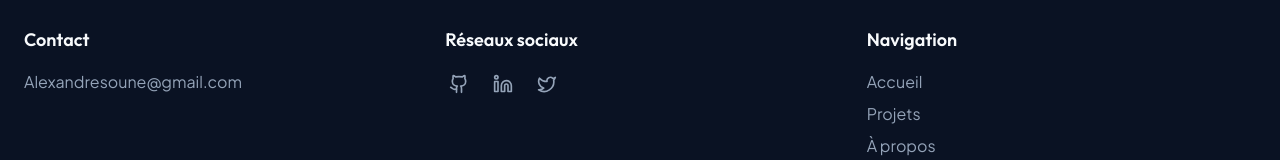
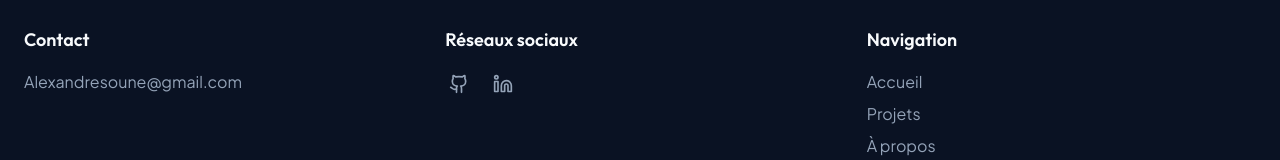
Before and after one commit to Atuyto/Alexandre-Hannecart, a React (Vite) app: page /Alexandre-Hannecart/projects/1 in a window 1280 px wide. Shown: the part 461-621 px from the top of the page. Built offline with nearby package versions, Linux system fonts and the light colour scheme; the HTML template or start-up script is replaced by a standard one.

Commit message:
Remove Twitter link from Footer component

```diff
--- a/src/components/Footer.tsx
+++ b/src/components/Footer.tsx
@@ -4,7 +4,6 @@ import { Link } from "react-router-dom";
 const socialLinks = [
   { href: "https://github.com/Atuyto", icon: Github, label: "GitHub" },
   { href: "https://www.linkedin.com/in/alexandre-hannecart", icon: Linkedin, label: "LinkedIn" },
-  { href: "https://twitter.com", icon: Twitter, label: "Twitter" },
 ];
 
 const Footer = () => {
```
